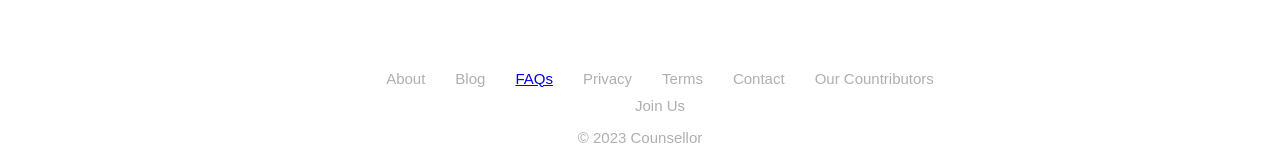
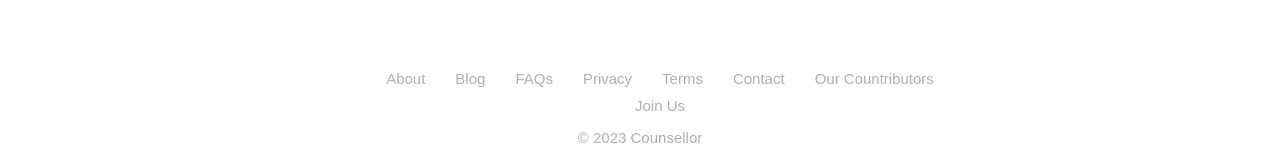
Before and after one commit to Counselllor/Counsellor-Web, a React (Vite) app: page / in a window 1280 px wide. Shown: the part 638-798 px from the top of the page. Built offline with nearby package versions, Linux system fonts and the light colour scheme; no server answers; a web font is replaced by a local one.

Commit message:
Update Footer.jsx

```diff
--- a/src/components/Footer/Footer.jsx
+++ b/src/components/Footer/Footer.jsx
@@ -15,7 +15,7 @@ function Footer() {
             </a>
           </li>
           <li>Blog</li>
-          <li><a href="./Dashboard">FAQs</a></li>
+          <li><a style={{ textDecoration: "none", color: "inherit" }} href="./Dashboard">FAQs</a></li>
           <li>Privacy</li>
           <li>Terms</li>
           <li>
```
